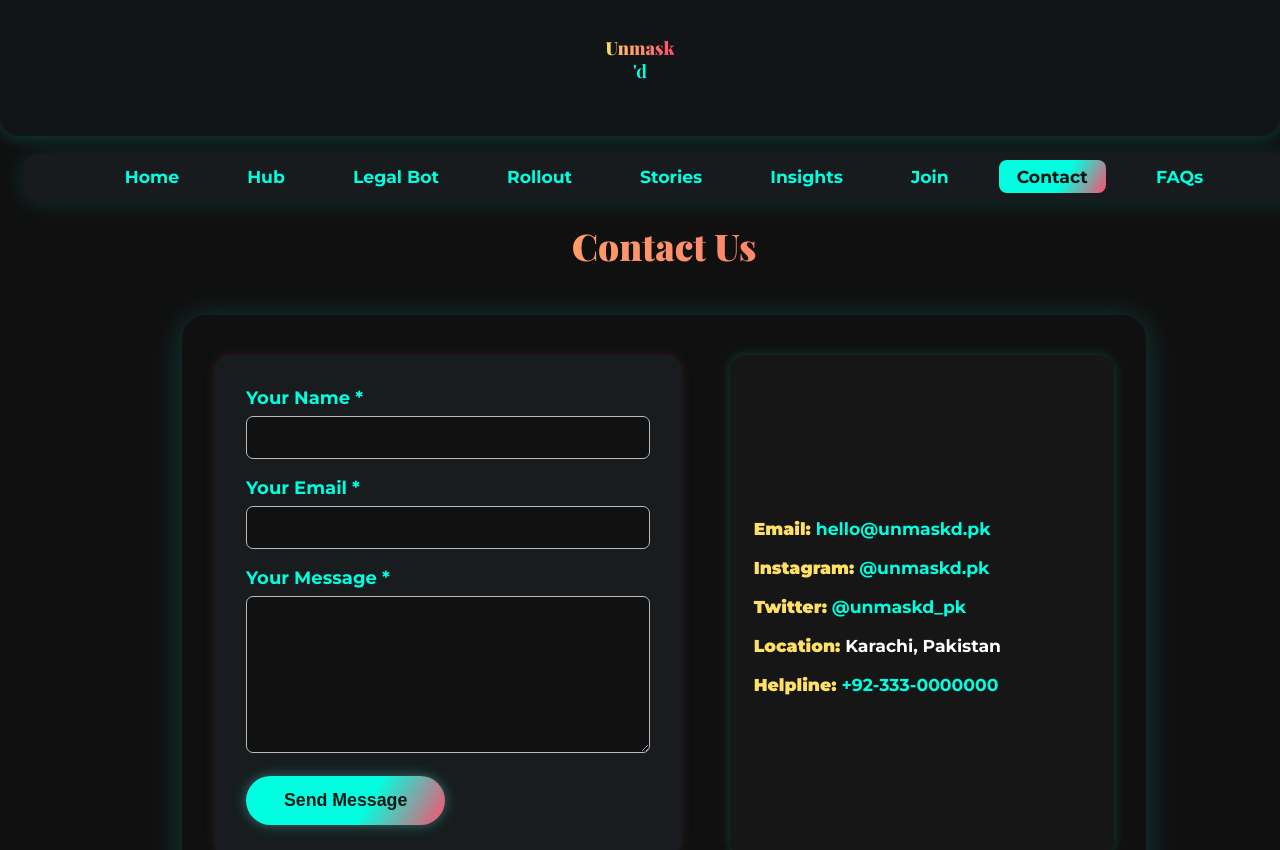
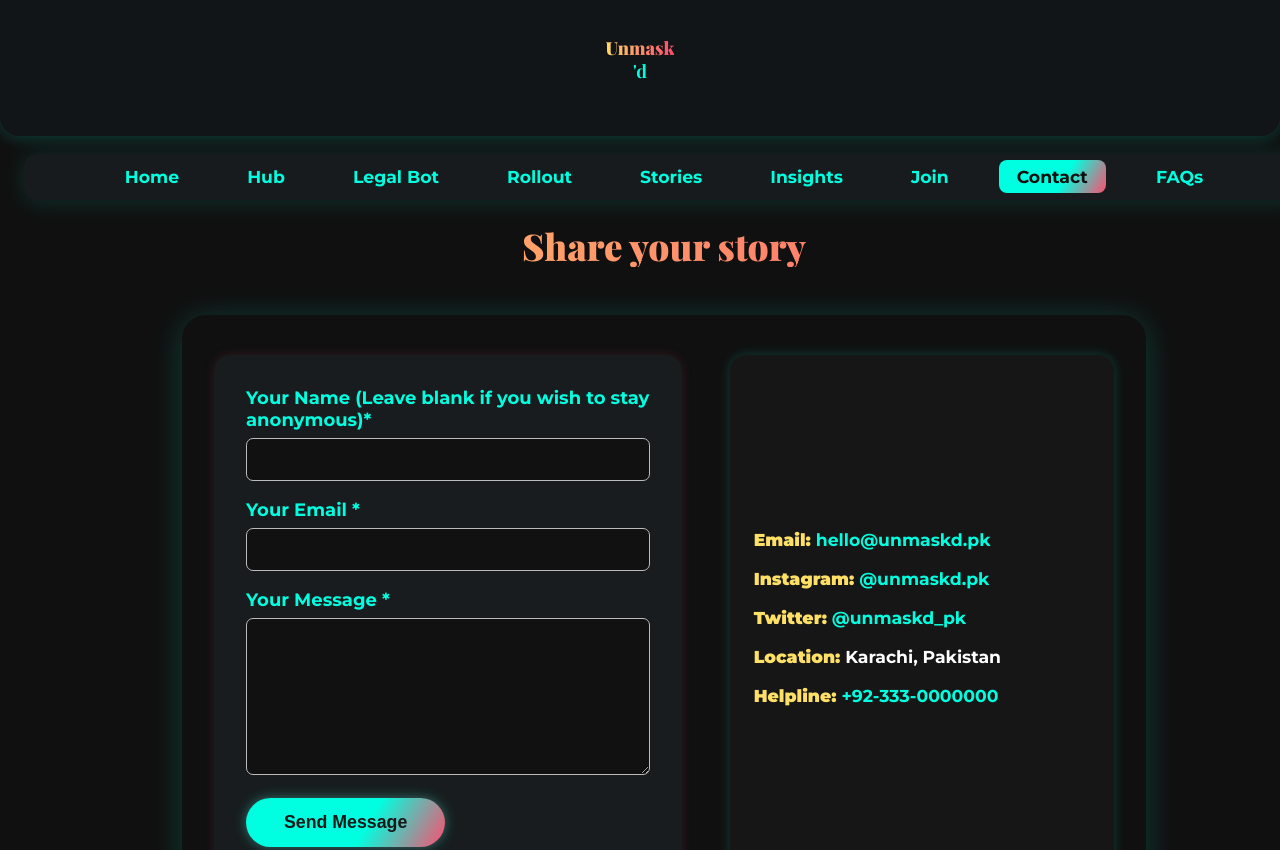
Before and after one commit to zehrahminal/unmaskd, a website: page contact.html in a window 1280 px wide. Shown: the top 850 px of the page. Drawn offline with nearby package versions, Linux system fonts and the light colour scheme.

Commit message:
Update contact.html

```diff
--- a/contact.html
+++ b/contact.html
@@ -26,10 +26,10 @@
         <li><a href="faqs.html">FAQs</a></li>
       </ul>
     </nav>
-    <h1 class="main-heading" style="margin-top:18px;">Contact Us</h1>
+    <h1 class="main-heading" style="margin-top:18px;">Share your story</h1>
     <div class="contact-wrap">
       <form class="contact-form">
-        <label for="name">Your Name *</label>
+        <label for="name">Your Name (Leave blank if you wish to stay anonymous)*</label>
         <input type="text" id="name" name="name" required>
 
         <label for="email">Your Email *</label>
```
